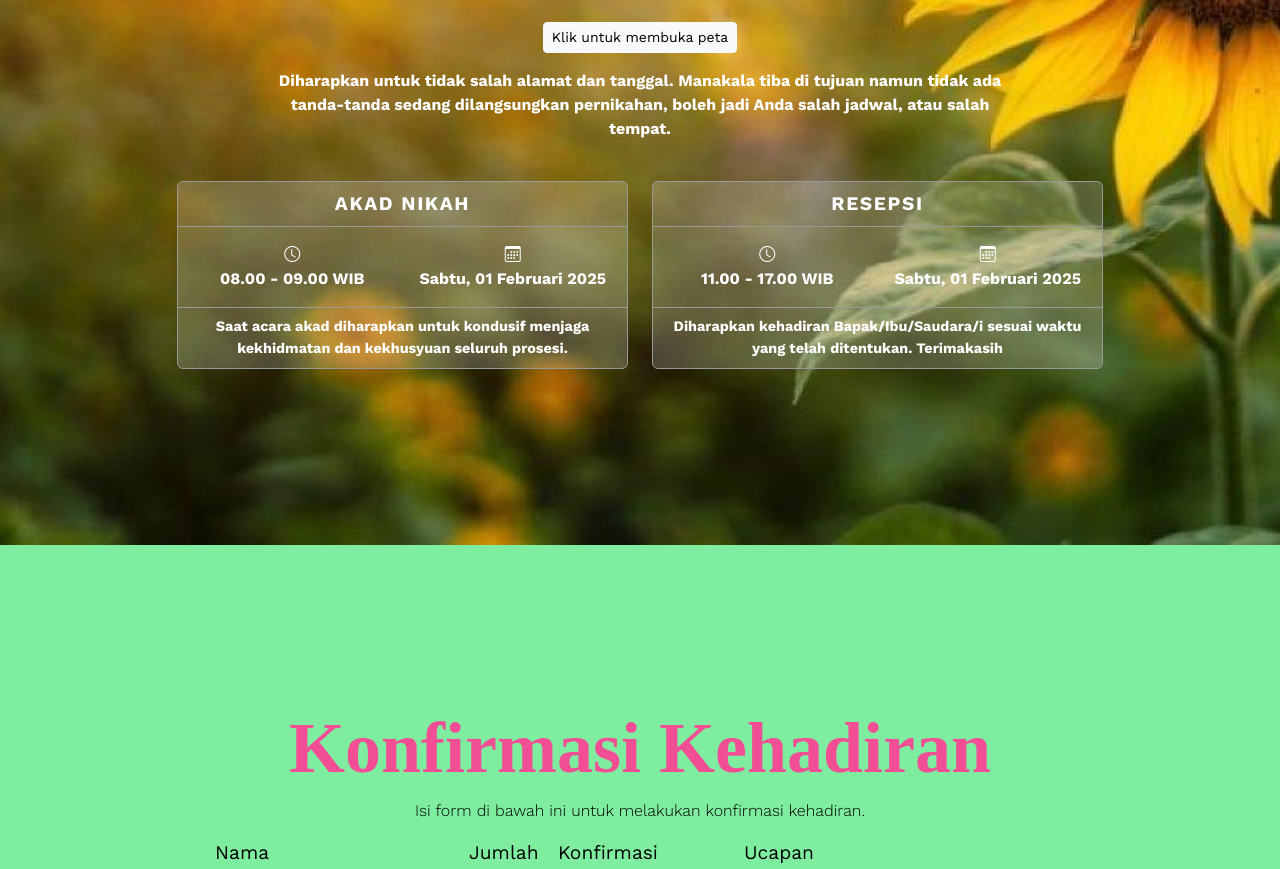
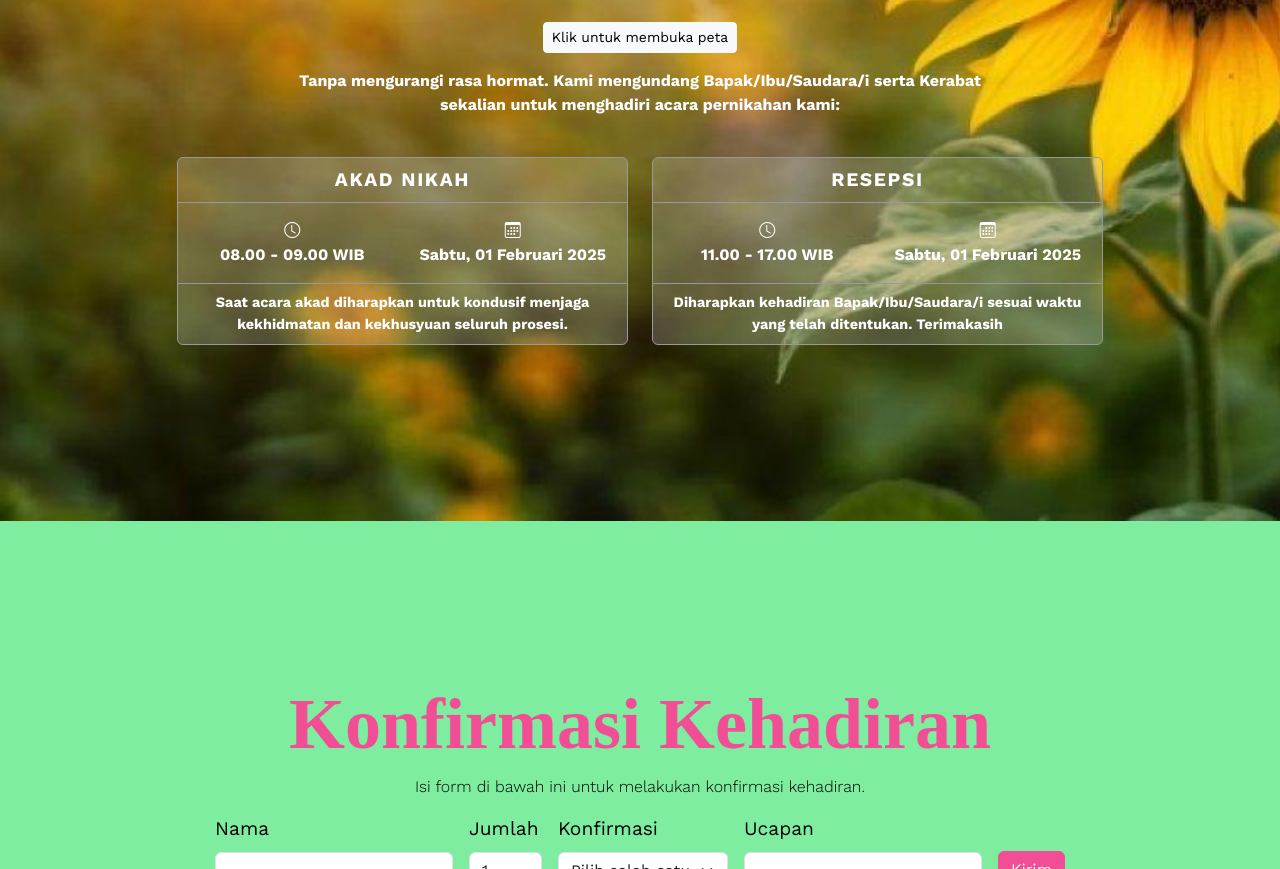
Before and after one commit to hayunikah/hayunikah.github.io, a plain HTML site: page index.html in a window 1280 px wide. Shown: the part 2820-3689 px from the top of the page. Drawn offline with nearby package versions, Linux system fonts and the light colour scheme; some packages are replaced by stand-ins of ours; a script that the page names is missing; a web font is replaced by a local one.

Commit message:
Update index.html

```diff
--- a/index.html
+++ b/index.html
@@ -124,8 +124,7 @@
 
           <a href="https://maps.app.goo.gl/x5P1iF9MU2f9852i9" target="_blank" class="btn btn-light btn-sm my-3">Klik untuk
             membuka peta</a>
-          <p class="description">Diharapkan untuk tidak salah alamat dan tanggal. Manakala tiba di tujuan namun tidak
-            ada tanda-tanda sedang dilangsungkan pernikahan, boleh jadi Anda salah jadwal, atau salah tempat.</p>
+          <p class="description">Tanpa mengurangi rasa hormat. Kami mengundang Bapak/Ibu/Saudara/i serta Kerabat sekalian untuk menghadiri acara pernikahan kami:</p>
         </div>
       </div>
 
```
